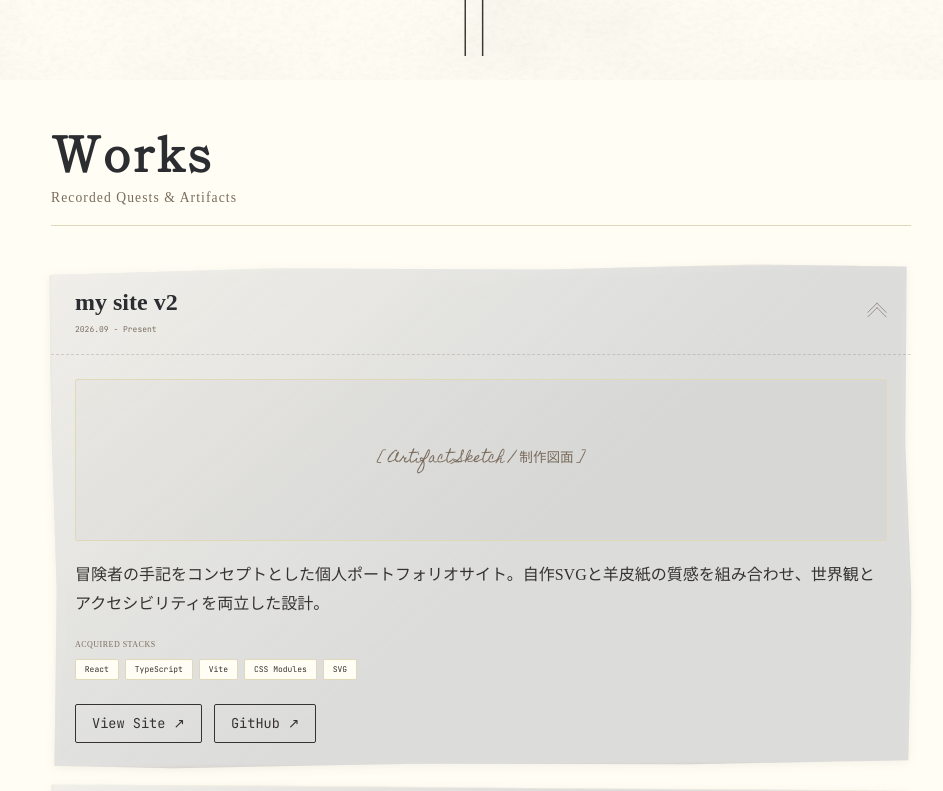
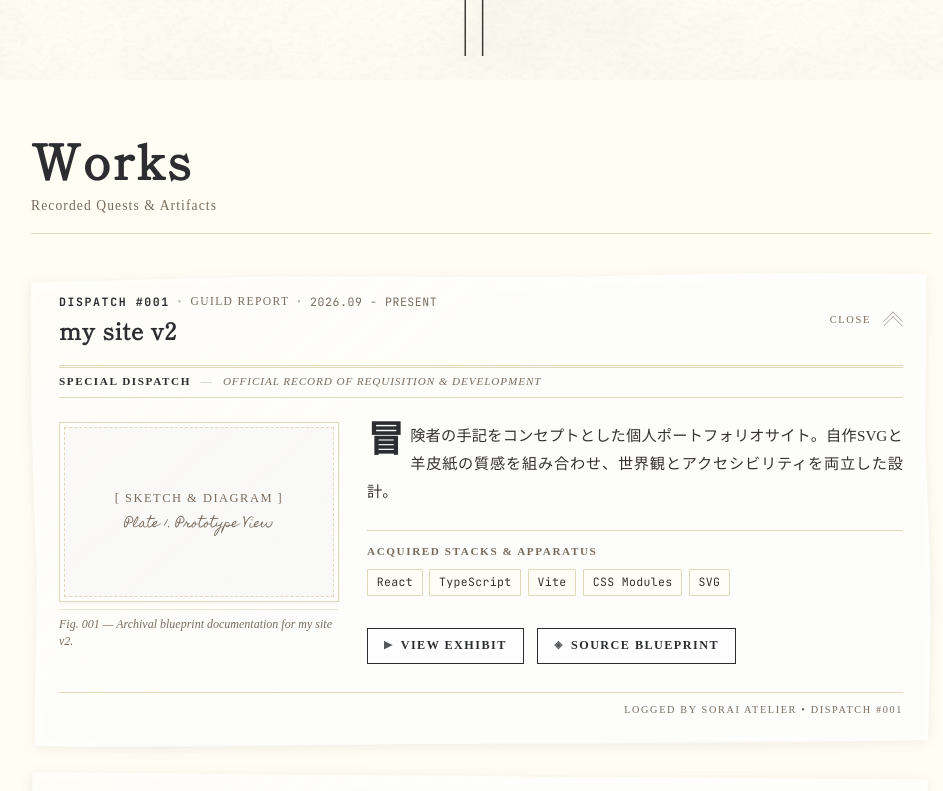
Before and after one commit to sorai-loop/my-site-v2, a React (Vite) app: page / in a window 1280 px wide. Shown: the part 720-1511 px from the top of the page, without its empty margins (159-1102 px from the left). Built offline with nearby package versions, Linux system fonts and the light colour scheme; a web font is replaced by a local one.

Commit message:
Work手直し

```diff
--- a/src/components/section/WorksSection.module.css
+++ b/src/components/section/WorksSection.module.css
@@ -1,3 +1,9 @@
+/* ==========================================================================
+   WorksSection (Mobile-First Styles)
+   Base: Mobile (default)
+   Media Query: @media (min-width: 769px) for PC/Desktop
+   ========================================================================== */
+
 .section {
   display: flex;
   justify-content: center;
@@ -5,19 +11,22 @@
   position: relative;
   width: 100%;
   min-height: 100vh;
-  padding: 4rem 1.5rem 6rem;
+  padding: 3.5rem 1.25rem 5rem;
 }
 
 .container {
   width: 100%;
-  max-width: 860px;
+  max-width: 900px;
   margin: 0 auto;
 }
 
+/* ==========================================================================
+   Header
+   ========================================================================== */
 .header {
-  margin-bottom: 2.5rem;
+  margin-bottom: 2rem;
+  padding-bottom: 0.85rem;
   border-bottom: 1px solid var(--color-border-subtle, #e1d8ba);
-  padding-bottom: 1rem;
 }
 
 .title {
@@ -36,17 +45,20 @@
   margin-top: 0.4rem;
 }
 
+/* ==========================================================================
+   Accordion List / Clipped Scrapbook Paper Item
+   ========================================================================== */
 .accordionList {
   list-style: none;
   display: flex;
   flex-direction: column;
-  gap: 1.25rem;
+  gap: 1.5rem;
 }
 
 .item {
   --paper-angle: -0.4deg;
   position: relative;
-  filter: drop-shadow(0 2px 5px rgba(54, 51, 47, 0.08));
+  filter: drop-shadow(0 2px 6px rgba(54, 51, 47, 0.09));
   transition: filter 0.2s ease, transform 0.2s ease;
 }
 
@@ -59,59 +71,42 @@
 }
 
 .item:hover {
-  filter: drop-shadow(0 4px 10px rgba(54, 51, 47, 0.13));
+  filter: drop-shadow(0 5px 12px rgba(54, 51, 47, 0.14));
 }
 
+/* モバイル用 clip-path をデフォルト指定 */
 .item::before {
-  content: "";
+  content: '';
   position: absolute;
   top: 0;
   right: 0;
   bottom: 0;
   left: 0;
   background:
-    linear-gradient(140deg, rgba(255, 253, 244, 0.55) 0%, transparent 55%),
-    rgba(217, 217, 217, 0.85);
+    linear-gradient(140deg, rgba(255, 253, 244, 0.6) 0%, transparent 55%),
+    rgba(255, 255, 255, 0.88);
   clip-path: polygon(
-    0 1.2%,
-    26% 0.2%,
-    58% 0.8%,
-    82% 0.1%,
-    99.7% 0.7%,
-    99.4% 36%,
+    0 0.5%,
+    46% 0.1%,
+    99.6% 0.4%,
     100% 68%,
-    99.5% 99.3%,
-    74% 99.8%,
-    42% 99.3%,
-    14% 99.9%,
-    0.2% 99.2%,
-    0.6% 64%,
-    0.1% 30%
+    99.5% 99.6%,
+    54% 99.8%,
+    0.1% 99.4%,
+    0.5% 32%
   );
   transform: rotate(var(--paper-angle));
   box-shadow:
-    inset 0 1px 1px rgba(255, 245, 223, 0.8),
-    inset 0 -2px 3px rgba(156, 130, 92, 0.16);
+    inset 0 1px 1px rgba(255, 245, 223, 0.85),
+    inset 0 -2px 3px rgba(156, 130, 92, 0.18);
   pointer-events: none;
   z-index: 0;
   transition: transform 0.25s ease;
 }
 
-@media (max-width: 768px) {
-  .item::before {
-    clip-path: polygon(
-      0 0.5%,
-      46% 0.1%,
-      99.6% 0.4%,
-      100% 68%,
-      99.5% 99.6%,
-      54% 99.8%,
-      0.1% 99.4%,
-      0.5% 32%
-    );
-  }
-}
-
+/* ==========================================================================
+   Trigger (Newspaper Headline & Dateline)
+   ========================================================================== */
 .trigger {
   position: relative;
   z-index: 1;
@@ -120,7 +115,7 @@
   align-items: center;
   justify-content: space-between;
   gap: 1rem;
-  padding: 1.25rem 1.5rem;
+  padding: 1.1rem 1.25rem;
   background: none;
   border: none;
   text-align: left;
@@ -134,43 +129,79 @@
 }
 
 .triggerMain {
+  position: relative;
+  z-index: 1;
   display: flex;
   flex-direction: column;
   gap: 0.35rem;
   flex: 1;
+  min-width: 0;
 }
 
-.itemTitle {
-  font-family: var(--font-title, serif);
-  font-size: var(--font-size-item-title, 1.25rem);
-  color: var(--color-heading, #2b2d31);
-  font-weight: 600;
-  line-height: 1.35;
+.dateline {
+  display: flex;
+  align-items: center;
+  flex-wrap: nowrap;
+  white-space: nowrap;
+  gap: 0.45rem;
+  font-family: var(--font-header, serif);
+  font-size: clamp(0.65rem, 2.5vw, 0.72rem);
+  letter-spacing: 0.08em;
+  color: var(--color-text-sub, #7a6c5d);
+  text-transform: uppercase;
 }
 
-.metaRow {
-  display: flex;
-  align-items: center;
-  flex-wrap: wrap;
-  gap: 0.75rem;
+.issueNumber {
+  font-family: var(--font-code, monospace);
+  font-weight: 700;
+  letter-spacing: 0.1em;
+  color: var(--color-heading, #2b2d31);
+  white-space: nowrap;
+  flex-shrink: 0;
+}
+
+.datelineDivider {
+  opacity: 0.5;
+  font-size: 0.6rem;
+  flex-shrink: 0;
+}
+
+/* モバイルでは不要な装飾タグを非表示 */
+.gazetteTag,
+.gazetteTag + .datelineDivider,
+.unfoldLabel {
+  display: none;
 }
 
 .period {
   font-family: var(--font-code, monospace);
-  font-size: var(--font-size-xs, 0.75rem);
-  color: var(--color-text-sub, #7a6c5d);
+  font-size: clamp(0.65rem, 2.4vw, 0.72rem);
+  letter-spacing: 0.03em;
+  white-space: nowrap;
 }
 
-.statusBadge {
-  font-family: var(--font-header, serif);
-  font-size: 0.65rem;
-  color: var(--color-accent, #45312e);
-  border: 1px solid var(--color-accent, #45312e);
-  padding: 0.1rem 0.4rem;
-  border-radius: 2px;
-  letter-spacing: 0.08em;
-  font-weight: bold;
-  line-height: 1;
+.headlineRow {
+  display: flex;
+  align-items: baseline;
+  justify-content: space-between;
+  gap: 0.75rem;
+  flex-wrap: wrap;
+}
+
+.itemTitle {
+  font-family: var(--font-display, 'Shippori Mincho', serif);
+  font-size: clamp(1.15rem, 2.2vw, 1.45rem);
+  color: var(--color-heading, #2b2d31);
+  font-weight: 700;
+  letter-spacing: 0.03em;
+  line-height: 1.3;
+}
+
+.triggerSide {
+  display: flex;
+  align-items: center;
+  gap: 0.75rem;
+  flex-shrink: 0;
 }
 
 .iconWrapper {
@@ -195,22 +226,56 @@
   display: block;
 }
 
+/* ==========================================================================
+   Content (Article Layout)
+   ========================================================================== */
 .content {
   position: relative;
   z-index: 1;
-  border-top: 1px dashed rgba(122, 108, 93, 0.25);
-  padding: 1.5rem;
+  padding: 0 1.25rem 1.25rem;
   background-color: transparent;
 }
 
-.imageWrapper {
+/* モバイルではコンテンツバナーを非表示 */
+.contentBanner {
+  display: none;
+}
+
+.bannerTag {
+  font-weight: 700;
+  color: var(--color-heading, #2b2d31);
+}
+
+.bannerDivider {
+  opacity: 0.5;
+}
+
+.bannerNote {
+  font-style: italic;
+  letter-spacing: 0.08em;
+}
+
+/* モバイルは1カラム */
+.articleBody {
+  display: grid;
+  grid-template-columns: 1fr;
+  gap: 1.25rem;
+  align-items: start;
+}
+
+/* --- Media Column --- */
+.mediaColumn {
+  position: relative;
+  z-index: 1;
+  margin: 0;
+}
+
+.imageFrame {
   width: 100%;
-  max-height: 280px;
-  margin-bottom: 1.25rem;
-  border-radius: 2px;
-  overflow: hidden;
   border: 1px solid var(--color-border-subtle, #e1d8ba);
-  background: rgba(0, 0, 0, 0.02);
+  padding: 4px;
+  background: rgba(255, 255, 255, 0.45);
+  box-shadow: 0 1px 3px rgba(54, 51, 47, 0.06);
 }
 
 .workImage {
@@ -223,32 +288,70 @@
 .imagePlaceholder {
   height: 160px;
   display: flex;
+  flex-direction: column;
   align-items: center;
   justify-content: center;
+  gap: 0.4rem;
+  background: rgba(0, 0, 0, 0.02);
+  border: 1px dashed var(--color-border-subtle, #e1d8ba);
+}
+
+.sketchLabel {
+  font-family: var(--font-header, serif);
+  font-size: 0.78rem;
+  letter-spacing: 0.12em;
+  color: var(--color-text-sub, #7a6c5d);
+  text-transform: uppercase;
+}
+
+.sketchNote {
   font-family: var(--font-handwriting, cursive);
-  font-size: var(--font-size-caption, 0.85rem);
+  font-size: 0.75rem;
   color: var(--color-text-sub, #7a6c5d);
 }
 
-.description {
-  font-family: var(--font-base, sans-serif);
-  font-size: var(--font-size-body, 1rem);
-  color: var(--color-text-main, #36332f);
-  line-height: 1.8;
-  margin-bottom: 1.25rem;
+.caption {
+  font-family: var(--font-header, serif);
+  font-style: italic;
+  font-size: 0.75rem;
+  color: var(--color-text-sub, #7a6c5d);
+  line-height: 1.45;
+  margin-top: 0.45rem;
+  border-top: 1px solid rgba(225, 216, 186, 0.6);
+  padding-top: 0.35rem;
 }
 
-.stacksSection {
-  margin-bottom: 1.5rem;
+/* --- Text Column (Article Story) --- */
+.textColumn {
+  position: relative;
+  z-index: 1;
+  display: flex;
+  flex-direction: column;
 }
 
-.stacksLabel {
+.description {
+  font-family: var(--font-base, serif);
+  font-size: 0.95rem;
+  color: var(--color-text-main, #36332f);
+  line-height: 1.85;
+  margin-bottom: 1.35rem;
+  text-align: justify;
+}
+
+/* --- Stacks Section --- */
+.stacksSection {
+  margin-bottom: 1.35rem;
+  border-top: 1px solid var(--color-border-subtle, #e1d8ba);
+  padding-top: 0.75rem;
+}
+
+.stacksHeading {
   font-family: var(--font-header, serif);
-  font-size: var(--font-size-xs, 0.75rem);
+  font-size: 0.7rem;
+  letter-spacing: 0.14em;
   color: var(--color-text-sub, #7a6c5d);
-  letter-spacing: 0.06em;
+  text-transform: uppercase;
   margin-bottom: 0.5rem;
-  text-transform: uppercase;
 }
 
 .stacksList {
@@ -260,12 +363,18 @@
 
 .stackTag {
   font-family: var(--font-code, monospace);
-  font-size: var(--font-size-xs, 0.75rem);
+  font-size: 0.72rem;
   padding: 0.2rem 0.55rem;
-  background-color: var(--color-bg-base, #fffdf4);
+  background-color: rgba(255, 253, 244, 0.9);
   border: 1px solid var(--color-border-subtle, #e1d8ba);
-  border-radius: 2px;
+  border-radius: 1px;
   color: var(--color-text-main, #36332f);
+  letter-spacing: 0.03em;
+}
+
+/* --- Action Section --- */
+.actionSection {
+  margin-top: 0.5rem;
 }
 
 .actionLinks {
@@ -277,19 +386,194 @@
 .actionLink {
   display: inline-flex;
   align-items: center;
-  gap: 0.35rem;
+  gap: 0.45rem;
   padding: 0.45rem 1rem;
-  border: 1px solid var(--color-text-main, #36332f);
-  border-radius: 2px;
-  font-family: var(--font-code, monospace);
-  font-size: var(--font-size-caption, 0.85rem);
-  color: var(--color-text-main, #36332f);
+  border: 1.5px solid var(--color-heading, #2b2d31);
+  background: rgba(255, 255, 255, 0.4);
+  font-family: var(--font-header, serif);
+  font-size: 0.76rem;
+  letter-spacing: 0.12em;
+  color: var(--color-heading, #2b2d31);
   text-decoration: none;
-  transition: background-color 0.2s ease, color 0.2s ease;
+  text-transform: uppercase;
+  font-weight: 600;
+  transition: all 0.2s ease;
 }
 
 .actionLink:hover,
 .actionLink:focus-visible {
-  background-color: var(--color-text-main, #36332f);
+  background-color: var(--color-heading, #2b2d31);
   color: var(--palette-paper, #fffdf4);
 }
+
+.linkPrefix {
+  font-size: 0.65rem;
+  opacity: 0.8;
+}
+
+/* モバイルでは背景透かしとして配置 */
+.articleFooter {
+  position: absolute;
+  bottom: 0.5rem;
+  right: 1.25rem;
+  border-top: none;
+  padding-top: 0;
+  margin-top: 0;
+  opacity: 0.08;
+  pointer-events: none;
+  z-index: 0;
+}
+
+.footerColophon {
+  font-family: var(--font-header, serif);
+  font-size: 0.64rem;
+  letter-spacing: 0.16em;
+  color: var(--color-text-sub, #7a6c5d);
+  text-transform: uppercase;
+}
+
+/* ==========================================================================
+   PC / Desktop Overrides (@media min-width: 769px)
+   ========================================================================== */
+@media (min-width: 769px) {
+  .section {
+    padding: 4.5rem 1.5rem 6rem;
+  }
+
+  .header {
+    margin-bottom: 2.5rem;
+    padding-bottom: 1rem;
+  }
+
+  .accordionList {
+    gap: 1.75rem;
+  }
+
+  /* PC用のより繊細なクリップパス */
+  .item::before {
+    clip-path: polygon(
+      0 1.2%,
+      26% 0.2%,
+      58% 0.8%,
+      82% 0.1%,
+      99.7% 0.7%,
+      99.4% 36%,
+      100% 68%,
+      99.5% 99.3%,
+      74% 99.8%,
+      42% 99.3%,
+      14% 99.9%,
+      0.2% 99.2%,
+      0.6% 64%,
+      0.1% 30%
+    );
+  }
+
+  .trigger {
+    gap: 1.25rem;
+    padding: 1.25rem 1.75rem;
+  }
+
+  .dateline {
+    flex-wrap: wrap;
+    gap: 0.5rem;
+    font-size: 0.72rem;
+    letter-spacing: 0.12em;
+  }
+
+  .issueNumber {
+    letter-spacing: 0.14em;
+  }
+
+  .period {
+    font-size: 0.72rem;
+    letter-spacing: 0.05em;
+  }
+
+  /* PCでは装飾テキストを表示 */
+  .gazetteTag,
+  .gazetteTag + .datelineDivider {
+    display: inline;
+  }
+
+  .unfoldLabel {
+    display: inline;
+    font-family: var(--font-header, serif);
+    font-size: 0.65rem;
+    letter-spacing: 0.16em;
+    color: var(--color-text-sub, #7a6c5d);
+    text-transform: uppercase;
+  }
+
+  .headlineRow {
+    gap: 1rem;
+  }
+
+  .content {
+    padding: 0 1.75rem 1.75rem;
+  }
+
+  /* PCでは特集バナーを表示 */
+  .contentBanner {
+    display: flex;
+    align-items: center;
+    flex-wrap: wrap;
+    gap: 0.6rem;
+    border-top: 3px double var(--color-border-subtle, #e1d8ba);
+    border-bottom: 1px solid var(--color-border-subtle, #e1d8ba);
+    padding: 0.35rem 0;
+    margin-bottom: 1.5rem;
+    font-family: var(--font-header, serif);
+    font-size: 0.7rem;
+    letter-spacing: 0.14em;
+    color: var(--color-text-sub, #7a6c5d);
+    text-transform: uppercase;
+  }
+
+  /* PCでは2カラムの新聞組版 */
+  .articleBody {
+    grid-template-columns: 280px 1fr;
+    gap: 1.75rem;
+  }
+
+  .imagePlaceholder {
+    height: 170px;
+  }
+
+  .description {
+    margin-bottom: 1.5rem;
+  }
+
+  /* PCではドロップキャップ（先頭文字装飾）を有効化 */
+  .description::first-letter {
+    font-family: var(--font-header, serif);
+    font-size: 2.3rem;
+    float: left;
+    line-height: 0.85;
+    margin-right: 0.4rem;
+    padding-top: 0.15rem;
+    color: var(--color-heading, #2b2d31);
+    font-weight: 700;
+  }
+
+  .stacksSection {
+    margin-bottom: 1.5rem;
+  }
+
+  .actionLinks {
+    gap: 0.85rem;
+  }
+
+  /* PCでは奥付・フッターを通常配置に戻す */
+  .articleFooter {
+    position: static;
+    opacity: 1;
+    pointer-events: auto;
+    z-index: auto;
+    border-top: 1px solid var(--color-border-subtle, #e1d8ba);
+    margin-top: 1.75rem;
+    padding-top: 0.6rem;
+    display: flex;
+    justify-content: flex-end;
+  }
+}
--- a/src/components/section/WorksSection.tsx
+++ b/src/components/section/WorksSection.tsx
@@ -35,10 +35,11 @@ export const WorksSection = ({
         </header>
 
         <ul className={styles.accordionList}>
-          {works.map((work) => {
+          {works.map((work, index) => {
             const isOpen = openIds.includes(work.id);
             const contentId = `work-content-${work.id}`;
             const headerId = `work-header-${work.id}`;
+            const issueNum = String(index + 1).padStart(3, '0');
 
             return (
               <li key={work.id} className={styles.item}>
@@ -46,17 +47,29 @@ export const WorksSection = ({
                   id={headerId}
                   type="button"
                   className={styles.trigger}
+                  aria-label={`${work.title}の詳細を${isOpen ? '閉じる' : '開く'}`}
                   aria-expanded={isOpen}
                   aria-controls={contentId}
                   onClick={() => toggleItem(work.id)}
                 >
                   <div className={styles.triggerMain}>
-                    <span className={styles.itemTitle}>{work.title}</span>
-                    <div className={styles.metaRow}>
+                    <div className={styles.dateline}>
+                      <span className={styles.issueNumber}>DISPATCH #{issueNum}</span>
+                      <span className={styles.datelineDivider}>•</span>
+                      <span className={styles.gazetteTag}>GUILD REPORT</span>
+                      <span className={styles.datelineDivider}>•</span>
                       <span className={styles.period}>{work.period}</span>
+                    </div>
+
+                    <div className={styles.headlineRow}>
+                      <h3 className={styles.itemTitle}>{work.title}</h3>
                     </div>
                   </div>
 
+                  <div className={styles.triggerSide}>
+                    <span className={styles.unfoldLabel}>
+                      {isOpen ? 'CLOSE' : 'EXPAND'}
+                    </span>
                     <span
                       className={`${styles.iconWrapper} ${
                         isOpen ? styles.iconOpen : ''
@@ -64,6 +77,7 @@ export const WorksSection = ({
                     >
                       <DownArrowIcon className={styles.arrowIcon} aria-hidden="true" />
                     </span>
+                  </div>
                 </button>
 
                 {isOpen && (
@@ -73,27 +87,43 @@ export const WorksSection = ({
                     aria-labelledby={headerId}
                     className={styles.content}
                   >
+                    <div className={styles.contentBanner}>
+                      <span className={styles.bannerTag}>SPECIAL DISPATCH</span>
+                      <span className={styles.bannerDivider}>—</span>
+                      <span className={styles.bannerNote}>
+                        OFFICIAL RECORD OF REQUISITION & DEVELOPMENT
+                      </span>
+                    </div>
+
+                    <div className={styles.articleBody}>
+                      <figure className={styles.mediaColumn}>
+                        <div className={styles.imageFrame}>
                           {work.imageUrl ? (
-                      <div className={styles.imageWrapper}>
                             <img
                               src={work.imageUrl}
-                          alt={`${work.title}のスクリーンショット`}
+                              alt={`${work.title}の図面記録`}
                               className={styles.workImage}
                             />
-                      </div>
                           ) : (
-                      <div className={styles.imageWrapper}>
                             <div className={styles.imagePlaceholder}>
-                          <span>[ Artifact Sketch / 制作図面 ]</span>
-                        </div>
+                              <span className={styles.sketchLabel}>[ SKETCH & DIAGRAM ]</span>
+                              <span className={styles.sketchNote}>Plate {index + 1}. Prototype View</span>
                             </div>
                           )}
+                        </div>
+                        <figcaption className={styles.caption}>
+                          Fig. {issueNum} — Archival blueprint documentation for {work.title}.
+                        </figcaption>
+                      </figure>
 
+                      <div className={styles.textColumn}>
                         <p className={styles.description}>{work.description}</p>
 
                         {work.stacks.length > 0 && (
                           <div className={styles.stacksSection}>
-                        <div className={styles.stacksLabel}>Acquired Stacks</div>
+                            <h4 className={styles.stacksHeading}>
+                              ACQUIRED STACKS & APPARATUS
+                            </h4>
                             <ul className={styles.stacksList}>
                               {work.stacks.map((stack) => (
                                 <li key={stack} className={styles.stackTag}>
@@ -104,6 +134,7 @@ export const WorksSection = ({
                           </div>
                         )}
 
+                        <div className={styles.actionSection}>
                           <div className={styles.actionLinks}>
                             {work.siteUrl && (
                               <a
@@ -112,7 +143,8 @@ export const WorksSection = ({
                                 rel="noopener noreferrer"
                                 className={styles.actionLink}
                               >
-                          View Site ↗
+                                <span className={styles.linkPrefix}>▶</span>
+                                <span>VIEW EXHIBIT</span>
                               </a>
                             )}
                             {work.githubUrl && (
@@ -122,10 +154,20 @@ export const WorksSection = ({
                                 rel="noopener noreferrer"
                                 className={styles.actionLink}
                               >
-                          GitHub ↗
+                                <span className={styles.linkPrefix}>◈</span>
+                                <span>SOURCE BLUEPRINT</span>
                               </a>
                             )}
                           </div>
+                        </div>
+                      </div>
+                    </div>
+
+                    <footer className={styles.articleFooter}>
+                      <span className={styles.footerColophon}>
+                        LOGGED BY SORAI ATELIER • DISPATCH #{issueNum}
+                      </span>
+                    </footer>
                   </div>
                 )}
               </li>
```
Lines whose indentation alone changed are shown as unchanged.
